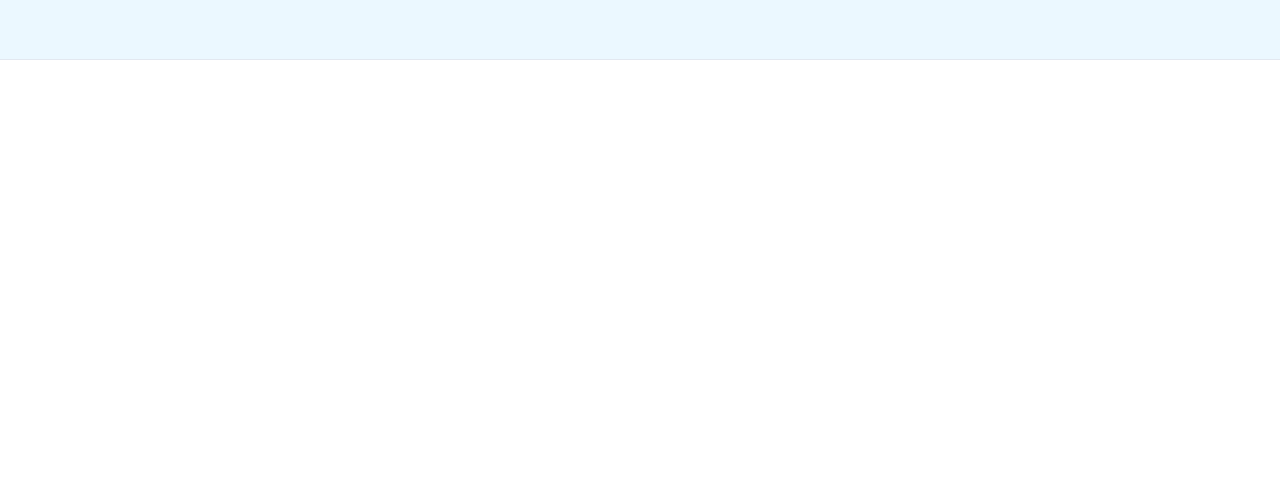
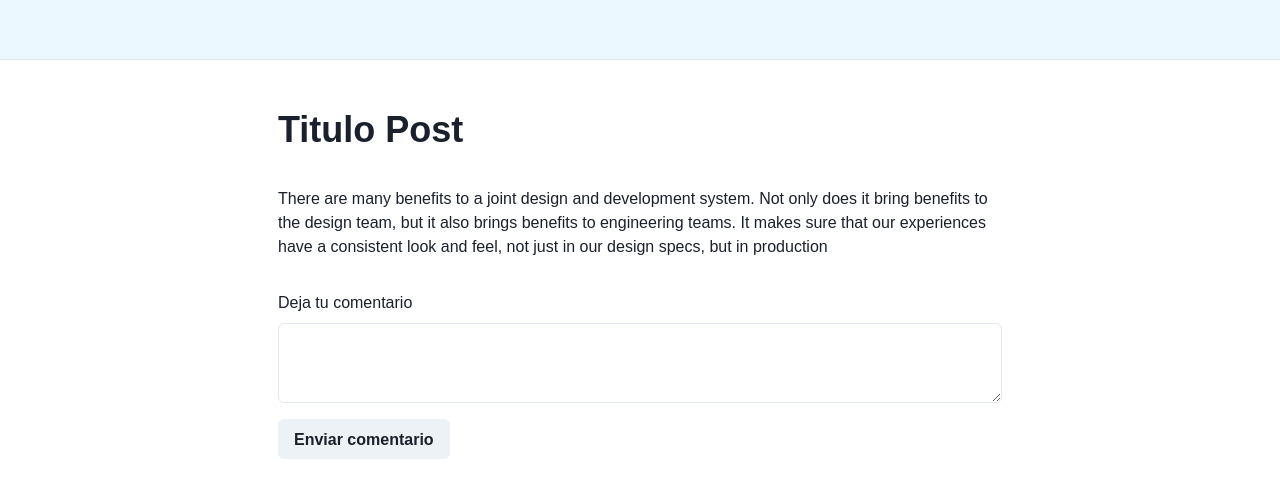
Before and after one commit to PabloMGonzalez/Aoniken-front, a React (Create React App) app: page / in a window 1280 px wide. Shown: the top 498 px of the page. Built offline with nearby package versions, Linux system fonts and the light colour scheme.

Commit message:
Update Home

```diff
--- a/src/components/Home.js
+++ b/src/components/Home.js
@@ -1,10 +1,43 @@
 import React from 'react';
 import Header from './Header.tsx'
+import {
+    Container,
+    FormControl,
+    Heading,
+    Textarea,
+    FormLabel,
+    Button
+} from '@chakra-ui/react';
 
 function Home() {
     return (
         <>
             <Header />
+            <Container justify={"center"}
+                w='100%'
+                mt="3em"
+                maxW='1044px'
+                px='10em'
+            >
+                <Heading pb="1em">Titulo Post</Heading>
+                There are many benefits to a joint design and development system. Not only
+                does it bring benefits to the design team, but it also brings benefits to
+                engineering teams. It makes sure that our experiences have a consistent look
+                and feel, not just in our design specs, but in production
+
+                <FormControl pt="2em">
+                    <FormLabel> Deja tu comentario</FormLabel>
+
+                    <Textarea mb="1em">
+
+                    </Textarea>
+
+                    <Button>
+                        Enviar comentario
+                    </Button>
+                </FormControl>
+            </Container>
+
         </>
     );
 }
--- a/src/components/LoginForm.js
+++ b/src/components/LoginForm.js
@@ -13,8 +13,6 @@ import {
   Input,
   InputGroup,
   InputRightElement,
-  NumberInput,
-  NumberInputField,
   Stack,
   Text,
   useToast,
@@ -139,6 +137,7 @@ export default function LoginForm() {
             <Heading fontSize={"xl"} marginBottom={"10%"} marginTop={2} textAlign={'center'}>
               INGRESAR
             </Heading>
+            <FormControl>
             <Flex zIndex={2}>
               <Text as="b">Email &nbsp;</Text>
             </Flex>
@@ -150,7 +149,7 @@ export default function LoginForm() {
               onChange={(e) => setEmail(e.target.value)}
 
             />
-            <FormControl>
+
               <Flex>
                 <Text as="b">Contraseña &nbsp;</Text>
               </Flex>
```
